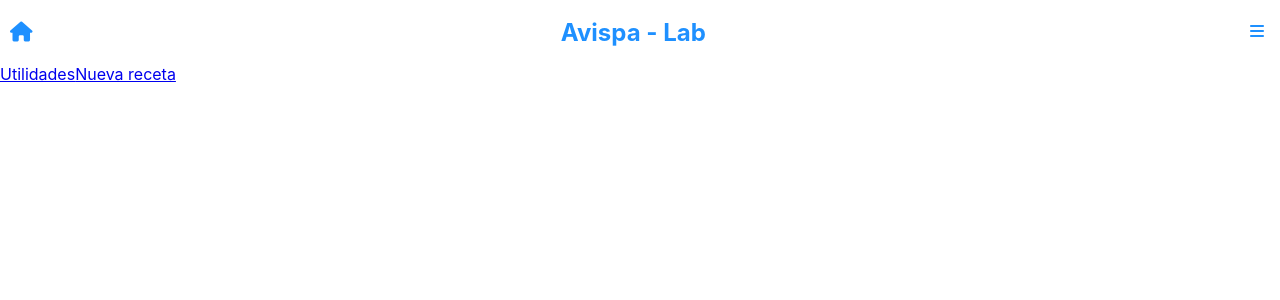
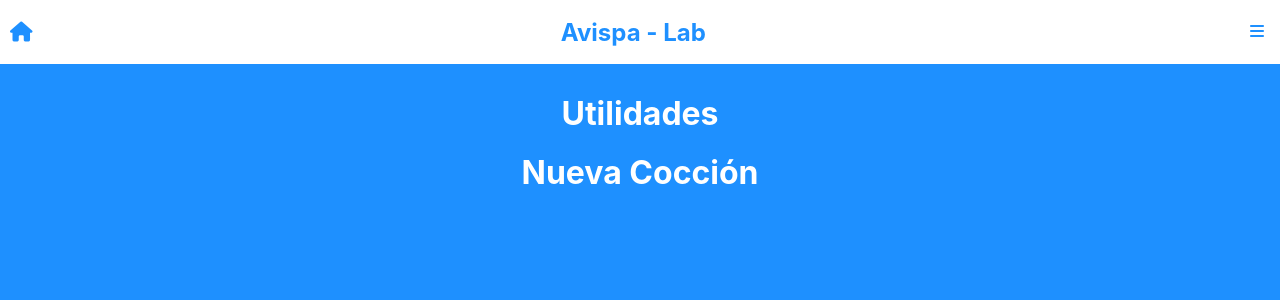
Before and after one commit to Pablito-1988/Avispa-Lab, a React (Create React App) app: page / in a window 1280 px wide. Shown: the top 300 px of the page. Built offline with nearby package versions, Linux system fonts and the light colour scheme.

Commit message:
icons in list of utilitys

```diff
--- a/public/index.html
+++ b/public/index.html
@@ -2,12 +2,12 @@
 <html lang="en">
   <head>
     <meta charset="utf-8" />
-    <link rel="icon" href="%PUBLIC_URL%/favicon.ico" />
+    <link rel="icon" href="%PUBLIC_URL%/favicon-16x16.png" />
     <meta name="viewport" content="width=device-width, initial-scale=1" />
     <meta name="theme-color" content="#000000" />
     <meta
       name="description"
-      content="Web site created using create-react-app"
+      content=""
     />
     <link rel="apple-touch-icon" href="%PUBLIC_URL%/logo192.png" />
     <!--
@@ -25,7 +25,7 @@
       work correctly both with client-side routing and a non-root public URL.
       Learn how to configure a non-root public URL by running `npm run build`.
     -->
-    <title>React App</title>
+    <title>Avispa-Lab</title>
   </head>
   <body>
     <noscript>You need to enable JavaScript to run this app.</noscript>
--- a/src/components/Home/Home.js
+++ b/src/components/Home/Home.js
@@ -1,13 +1,11 @@
 import './style.css'
-import functions from '../../functions/Math';
 import { Link } from 'react-router-dom';
 
 const Home = () => {
-  console.log (functions.sugar(10, 2));
-  return <div>
-      <Link to='/utilitys'>Utilidades</Link>
-      <Link to='/new'>Nueva receta</Link>
 
+  return <div className='homeContainer'>
+      <Link className='homeLink' to='/utilitys'>Utilidades</Link>
+      <Link className='homeLink' to='/new'>Nueva Cocción</Link>
   </div>;
 };
 
--- a/src/components/Home/style.css
+++ b/src/components/Home/style.css
@@ -0,0 +1,15 @@
+.homeContainer{
+    display: flex;
+    flex-direction: column;
+    align-items: center;
+    height: 100vh;
+    background-color: dodgerblue;
+    padding-top: 10px;
+}
+.homeLink{
+    margin-top: 20px;
+    color: white;
+    font-size: 2rem;
+    font-weight: bold;
+    text-decoration: none;
+}
--- a/src/components/Recipe/New.js
+++ b/src/components/Recipe/New.js
@@ -19,7 +19,7 @@ const New = () => {
 
   return (
     <div className="newRecipe">
-      <h2 className="newRecipeTitle">Nueva receta</h2>
+      <h2 className="newRecipeTitle">Nueva Cocción</h2>
       <Formik
         initialValues={{
           fecha: date,
@@ -65,7 +65,7 @@ const New = () => {
         {({ handleChange }) => (
           <Form>
             <div className="newRecipeForm">
-              <label className="">Tipo de cerveza</label>
+              <label className="newRecipeLabel">Tipo de cerveza</label>
               <input
                 type="text"
                 onChange={handleChange}
@@ -75,7 +75,7 @@ const New = () => {
                 placeholder="Ej. IPA"
               />
               <ErrorMessage name="name" component="span" className="error" />
-              <label>Cantidad de granos</label>
+              <label className="newRecipeLabel">Cantidad de granos</label>
               <input
                 type="number"
                 onChange={handleChange}
@@ -86,7 +86,7 @@ const New = () => {
 
               />
               <ErrorMessage name="kg" component="span" className="error" />
-              <label>Densidad inicial receta</label>
+              <label className="newRecipeLabel">Densidad inicial receta</label>
               <input
                 type="number"
                 onChange={handleChange}
@@ -96,7 +96,7 @@ const New = () => {
                 placeholder="Ej. 1.055"
               />
               <ErrorMessage name="dir" component="span" className="error" />
-              <label>PH </label>
+              <label className="newRecipeLabel">PH </label>
               <input
                 type="number"
                 onChange={handleChange}
@@ -106,7 +106,7 @@ const New = () => {
                 placeholder="Ej. 5.55"
               />
               <ErrorMessage name="ph" component="span" className="error" />
-              <label>Tiempo de macerado </label>
+              <label className="newRecipeLabel">Tiempo de macerado </label>
               <input
                 type="number"
                 onChange={handleChange}
@@ -116,7 +116,7 @@ const New = () => {
                 placeholder="Ej. 90 min"
               />
               <ErrorMessage name="time" component="span" className="error" />
-              <label>Cantidad de lupulo</label>
+              <label className="newRecipeLabel">Cantidad de lupulo</label>
               <input
                 type="number"
                 onChange={handleChange}
@@ -126,7 +126,7 @@ const New = () => {
                 placeholder="Ej. 90 g"
               />
               <ErrorMessage name="lupulo" component="span" className="error" />
-              <label>Densidad Inicial Cocción</label>
+              <label className="newRecipeLabel">Densidad Inicial Cocción</label>
               <input
                 type="number"
                 onChange={handleChange}
--- a/src/components/Recipe/recipe.css
+++ b/src/components/Recipe/recipe.css
@@ -18,3 +18,7 @@
     margin-top: 0;
 
 }
+
+.newRecipeLabel{
+    margin: 0;
+}
--- a/src/components/Utilitis/Utilitys.js
+++ b/src/components/Utilitis/Utilitys.js
@@ -5,9 +5,9 @@ const Utilitys = () => {
   return <div>
       <div className="utilityContainer">
       <h2 className="sugarTitle">Utilidades</h2>
-        <Link className="utilityLink" to='/sugar'>Azucar</Link>
-        <Link className="utilityLink" to='/mash'>Agua para mash</Link>
-        <Link className="utilityLink" to='/rule'>Regla</Link>
+        <Link className="utilityLink" to='/sugar'><i className="fas fa-balance-scale"></i> Azucar</Link>
+        <Link className="utilityLink" to='/mash'><i className="fas fa-tint"></i> Agua para mash</Link>
+        <Link className="utilityLink" to='/rule'><i className="fas fa-ruler-vertical"></i> Regla</Link>
 
       </div>
   </div>;
```
Also changed, not shown: public/favicon-16x16.png (added), 1 other file (tests, documents, lock files or other folders).
